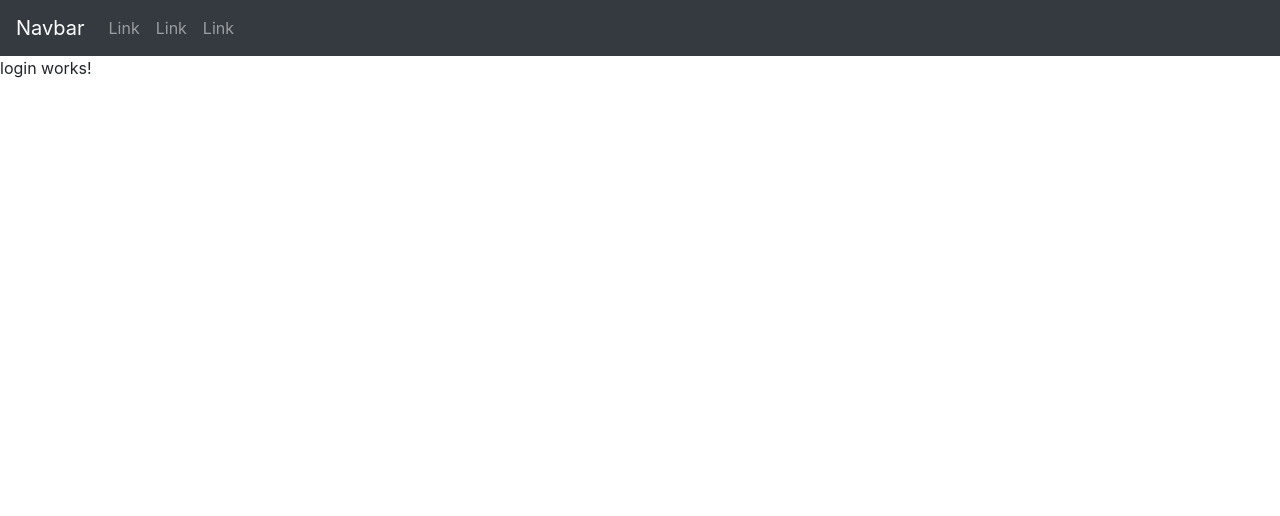
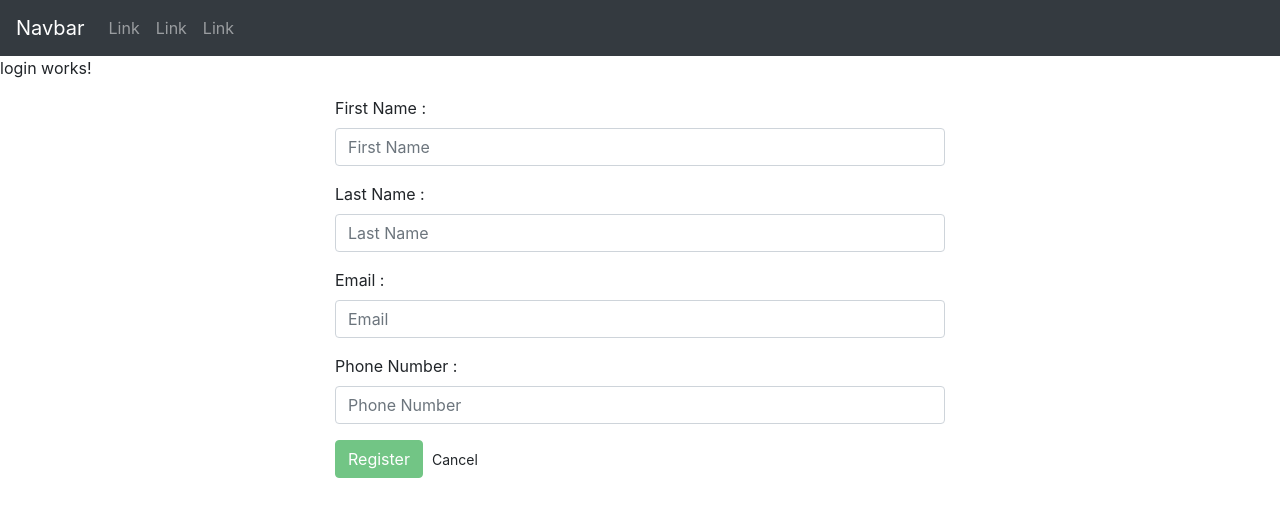
Before and after one commit to sherink08/BillingBuddy, an Angular app: page /Register in a window 1280 px wide. Before the commit this address led to /. Shown: the top 516 px of the page. Built offline with nearby package versions, Linux system fonts and the light colour scheme.

Commit message:
Registration Page

```diff
--- a/src/app/app-routing.module.ts
+++ b/src/app/app-routing.module.ts
@@ -1,8 +1,11 @@
 import { NgModule } from '@angular/core';
 import { Routes, RouterModule } from '@angular/router';
+import { RegisterComponent } from './register/register.component';
 
 
-const routes: Routes = [];
+const routes: Routes = [
+  {path:'Register',component:RegisterComponent}
+];
 
 @NgModule({
   imports: [RouterModule.forRoot(routes)],
--- a/src/app/app.component.html
+++ b/src/app/app.component.html
@@ -22,5 +22,5 @@
     </ul>
   </div>
 </nav>
-
 <app-login></app-login>
+<router-outlet></router-outlet>
--- /dev/null
+++ b/src/app/register/register.component.html
@@ -0,0 +1,25 @@
+<div class="container col-lg-6 col-xs-12 col-md-6 col-sm-12">
+    <form [formGroup]="UserRegister" (submit)="Register()">
+        <div class="form-group">
+            <label for="firstName">First Name : </label>
+            <input type="text" class="form-control" formControlName="firstName" placeholder="First Name">
+        </div>
+        <div class="form-group">
+                <label for="lastName">Last Name : </label>
+                <input type="text" class="form-control" formControlName="lastName" placeholder="Last Name">
+        </div>
+        <div class="form-group">
+            <label for="Email">Email : </label>
+            <input type="text" class="form-control" formControlName="Email" placeholder="Email">
+        </div>
+        <div class="form-group">
+            <label for="phoneNumber">Phone Number : </label>
+            <input type="text" class="form-control" formControlName="phoneNumber" placeholder="Phone Number">
+        </div>
+        <div class="form-group">
+            <button type="submit" class="btn btn-success" [disabled]="!UserRegister.valid">Register</button>
+            <a class="btn btn-sm" routerLink='/Login'>Cancel</a>
+        </div>
+
+    </form>
+</div>
--- /dev/null
+++ b/src/app/register/register.component.ts
@@ -0,0 +1,47 @@
+import { Component, OnInit } from '@angular/core';
+import {FormGroup,FormControl,Validators} from '@angular/forms';
+import {UserServiceService} from '../services/user-service.service';
+import {Router} from '@angular/router';
+@Component({
+  selector: 'app-register',
+  templateUrl: './register.component.html',
+  styleUrls: ['./register.component.css']
+})
+export class RegisterComponent implements OnInit {
+
+  UserRegister = new FormGroup({
+    firstName : new FormControl('',Validators.required),
+    lastName:new FormControl('',Validators.required),
+    Email:new FormControl('',Validators.required),
+    phoneNumber:new FormControl('',Validators.required)
+  })
+  constructor(private user:UserServiceService,private router:Router) { }
+
+  ngOnInit() {
+  }
+  Register()
+  {
+    if(this.UserRegister.valid)
+    {
+      console.log(this.UserRegister.value);
+      this.user.registerUser(this.UserRegister.value).subscribe(function(ret){
+        if(ret.toLocaleLowerCase()=="success"){
+          console.log("Success");
+          alert("Registerd successfully , Login to continue");
+          this.router.navigate(['/Login']);
+        }
+        else{
+          console.log(ret);
+          alert(ret);
+        }
+      },
+      function(err)
+      {
+        console.log(err);
+        alert('Error occured , please try again later!');
+
+      });
+    }
+  }
+
+}
--- /dev/null
+++ b/src/app/services/user-service.service.ts
@@ -0,0 +1,17 @@
+import { Injectable } from '@angular/core';
+import {HttpClient} from '@angular/common/http';
+import {environment} from '../../environments/environment'
+import { Observable } from 'rxjs';
+@Injectable({
+  providedIn: 'root'
+})
+export class UserServiceService {
+  baseURL:string = environment.baseURl;
+  constructor(private http:HttpClient) { }
+  registerUser = function(userData)
+  {
+    var url = this.baseURL+"Register";
+    return this.http.post(url,userData);
+  }
+
+}
--- a/src/environments/environment.prod.ts
+++ b/src/environments/environment.prod.ts
@@ -1,3 +1,4 @@
 export const environment = {
-  production: true
+  production: true,
+  baseURl:"localhost:3000/"
 };
--- a/src/environments/environment.ts
+++ b/src/environments/environment.ts
@@ -3,7 +3,9 @@
 // The list of file replacements can be found in `angular.json`.
 
 export const environment = {
-  production: false
+  production: false,
+  baseURl:"localhost:3000/"
+
 };
 
 /*
```
Also changed, not shown: src/app/app.module.ts (+8 -2 lines), src/app/register/register.component.css (added), 2 other files (tests, documents, lock files or other folders).
